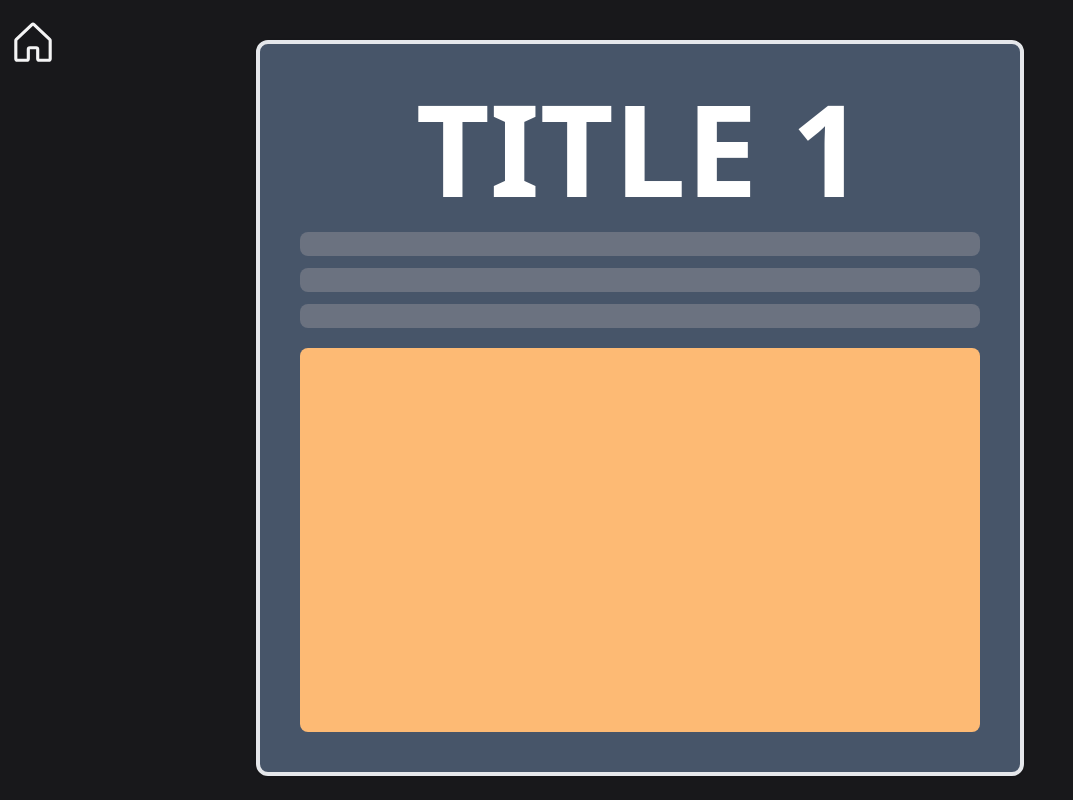
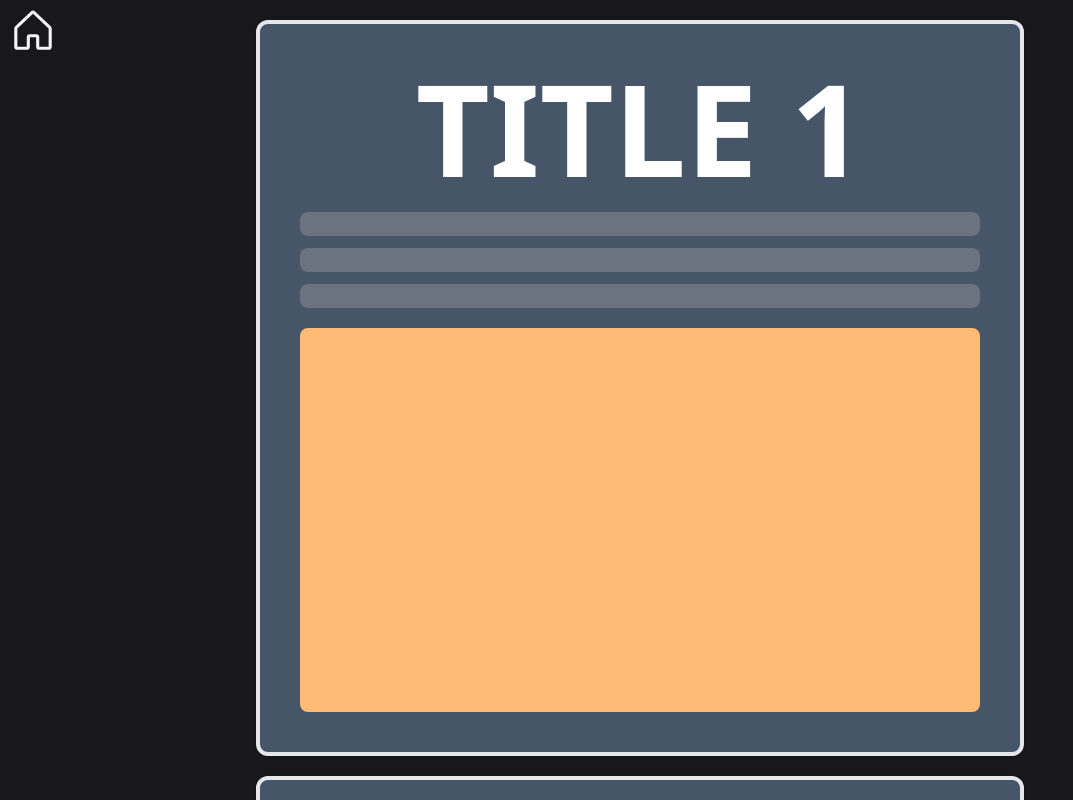
Before and after one commit to 0x7266/framer_motion_practice, a React (Vite) app: page /scrollanimation in a window 1280 px wide. Shown: the top 800 px of the page, without its empty margins (0-1073 px from the left). Built offline with nearby package versions, Linux system fonts and the light colour scheme.

Commit message:
fixed height

```diff
--- a/src/App.tsx
+++ b/src/App.tsx
@@ -7,7 +7,7 @@ import GradientOnHover from "./pages/GradientOnHover";
 function App() {
 	const location = useLocation();
 	return (
-		<div className="min-h-screen h-screen bg-zinc-900 overflow-hidden py-5">
+		<div className="min-h-screen bg-zinc-900 overflow-hidden">
 			<AnimatePresence mode="wait">
 				<Routes key={location.pathname} location={location}>
 					<Route index element={<Index />} />
--- a/src/assets/HomeIcon.tsx
+++ b/src/assets/HomeIcon.tsx
@@ -5,7 +5,7 @@ export default function HomeIcon() {
 			width="50"
 			height="50"
 			viewBox="0 0 256 256"
-			className="absolute left-2 top-2 fill-zinc-100 hover:fill-zinc-400 active:top-3 transition-all"
+			className="absolute left-2 top-4 fill-zinc-100 hover:fill-zinc-400 active:top-3 transition-all"
 		>
 			<path d="M218.83,103.77l-80-75.48a1.14,1.14,0,0,1-.11-.11,16,16,0,0,0-21.53,0l-.11.11L37.17,103.77A16,16,0,0,0,32,115.55V208a16,16,0,0,0,16,16H96a16,16,0,0,0,16-16V160h32v48a16,16,0,0,0,16,16h48a16,16,0,0,0,16-16V115.55A16,16,0,0,0,218.83,103.77ZM208,208H160V160a16,16,0,0,0-16-16H112a16,16,0,0,0-16,16v48H48V115.55l.11-.1L128,40l79.9,75.43.11.1Z"></path>
 		</svg>
--- a/src/pages/GradientOnHover.tsx
+++ b/src/pages/GradientOnHover.tsx
@@ -24,7 +24,7 @@ export default function Demo() {
 					<HomeIcon />
 				</Link>
 			</motion.div>
-			<div className="h-full flex flex-col items-center justify-center">
+			<div className="h-screen flex flex-col items-center justify-center">
 				<div
 					className="relative flex flex-col justify-center h-4/5 max-h-[700px] group rounded-3xl border border-gray-700 bg-gray-900 overflow-hidden"
 					onMouseMove={handleMouseMove}
--- a/src/pages/Index.tsx
+++ b/src/pages/Index.tsx
@@ -27,7 +27,7 @@ export default function Index() {
 			animate="animate"
 			exit="exit"
 			transition={{ staggerChildren: 0.1 }}
-			className="w-screen flex flex-col text-zinc-200 text-7xl font-alfa uppercase"
+			className="w-screen flex flex-col text-zinc-200 text-7xl font-alfa uppercase py-5"
 		>
 			{links.map((link, index) => (
 				<Link to={link.path}>
```
